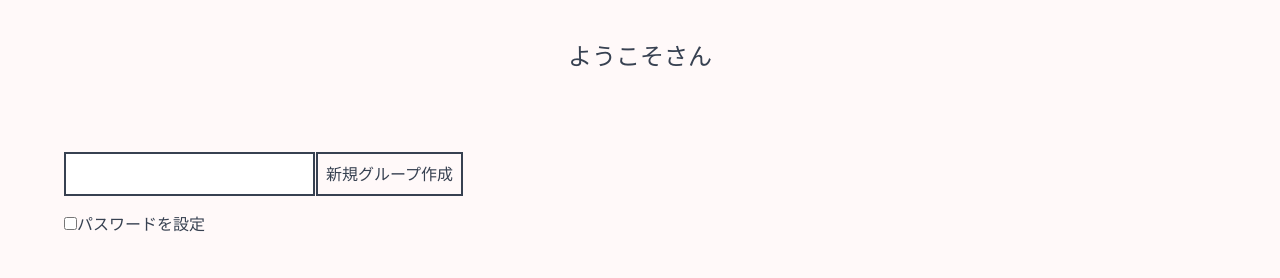
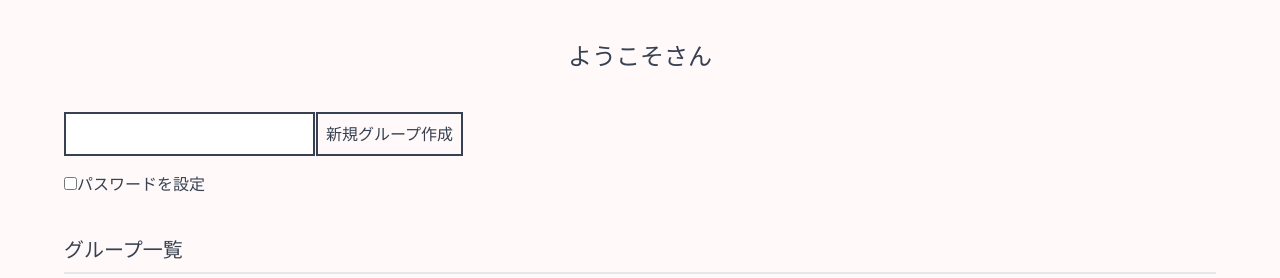
Before and after one commit to AgawaToshiki/rps, a Next.js app: page / in a window 1280 px wide. Shown: the top 278 px of the page. Built offline with nearby package versions, Linux system fonts and the light colour scheme; no server answers; the database is empty; sample sign-in values are in the browser's storage.

Commit message:
レイアウト微調整

```diff
--- a/app/components/DashBoard.tsx
+++ b/app/components/DashBoard.tsx
@@ -96,7 +96,7 @@ const DashBoard = ({ data, groupData }: Props) => {
   return (
     <div className="flex flex-col max-w-[1920px] w-[90%] mx-auto max-sm:w-[95%]">
       <p className="flex justify-center w-full my-10 text-2xl">ようこそ{ data.displayName }さん</p>
-      <div className="my-10">
+      <div className="mb-10">
         <div className="flex gap-[1px] mb-4 max-md:flex-col max-md:gap-[10px]">
             <input
               type="text"
--- a/app/group/page.tsx
+++ b/app/group/page.tsx
@@ -228,7 +228,7 @@ const GroupPage = () => {
             )
           : (
           <div>
-            <p className="flex justify-center w-full py-10 text-2xl">グループ名:{ groupName }</p>
+            <p className="flex justify-center w-full my-10 text-2xl">グループ名:{ groupName }</p>
             {winner === selectedHand
               ? (<p className="flex justify-center w-full py-10 text-lg bg-yellow-100">Win!!!</p>)
               : winner === "draw"
```
